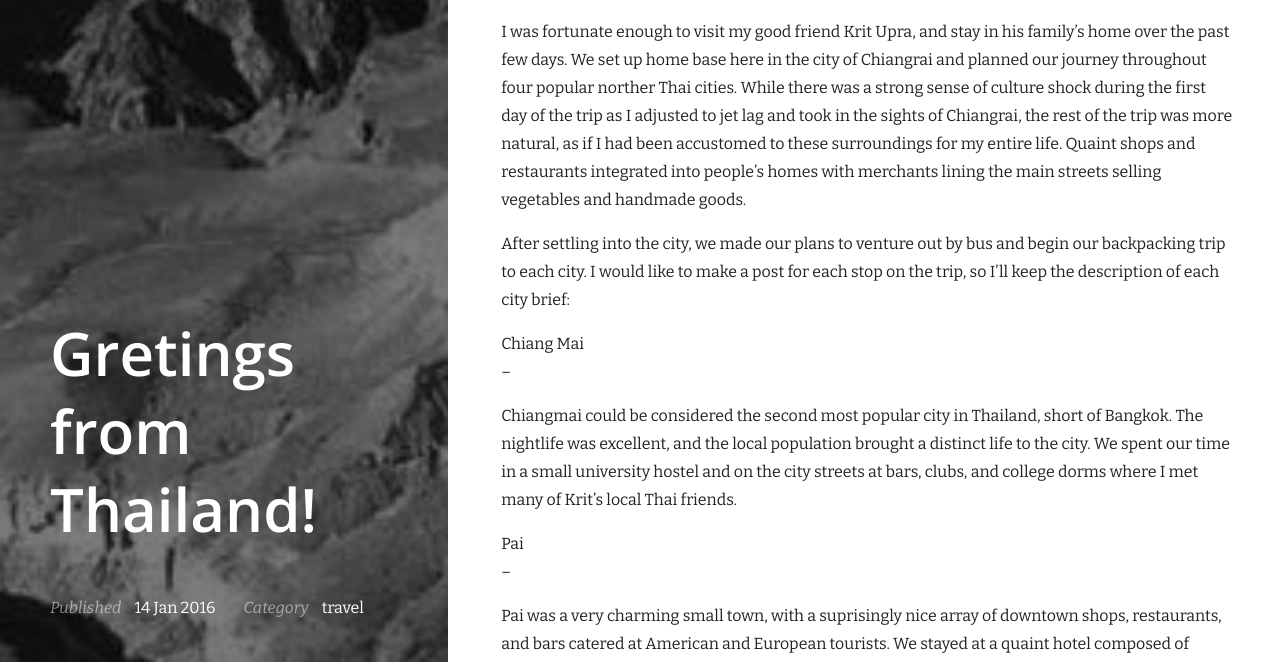
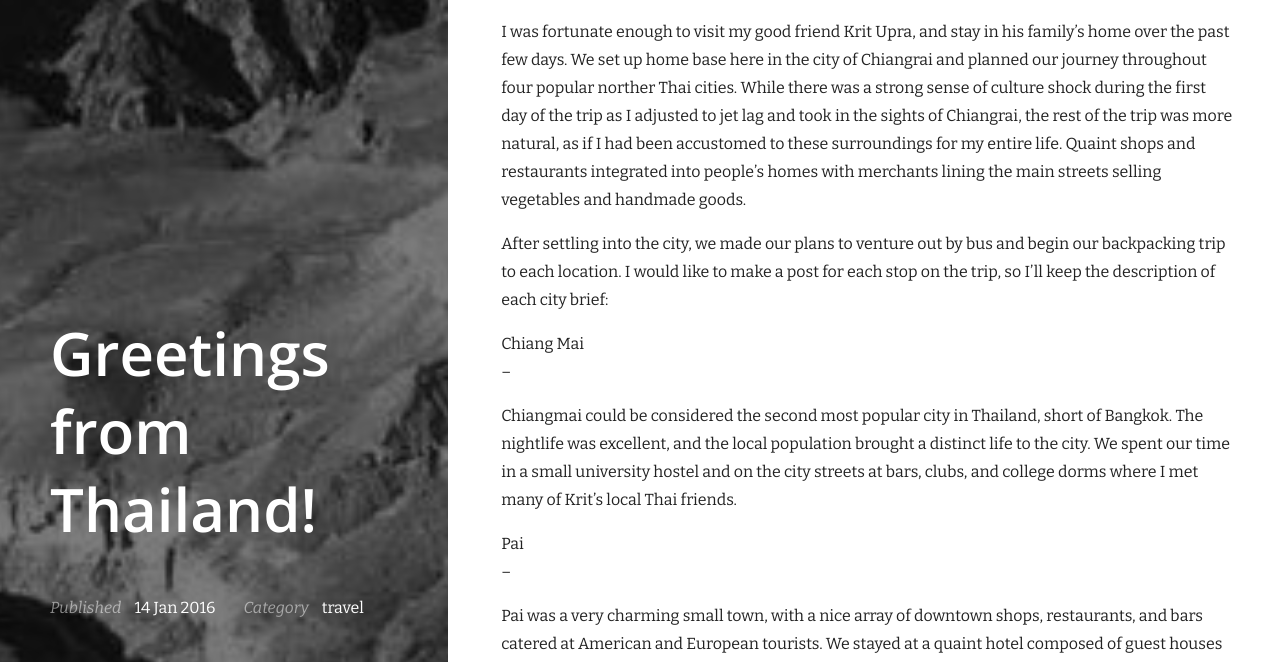
Before and after one commit to jmp3833/blog, a Jekyll site: the page built from _posts/2016-01-14-greetings-from-thailand.md, in a window 1280 px wide. Shown: the part 697-1359 px from the top of the page. Built offline with Jekyll 4.4.1, drawn with Linux system fonts in a browser that asks for light colours; nearby versions of some CDN libraries; Markdown is read by kramdown in place of the engine named in the settings; some of the changed text lies outside the part shown.

Commit message:
Fix all spelling/grammar errors

```diff
--- a/_posts/2016-01-14-greetings-from-thailand.md
+++ b/_posts/2016-01-14-greetings-from-thailand.md
@@ -1,6 +1,6 @@
 ---
 layout: post
-title: "Gretings from Thailand!"
+title: "Greetings from Thailand!"
 date: 2016-01-14 20:00:00
 categories: travel
 featured_image: /images/cover.jpg
@@ -19,7 +19,7 @@ This past week I have been spending time hiking waterfalls, traveling to ancient
 I was fortunate enough to visit my good friend Krit Upra, and stay in his family's home over the past few days. We set up home base here in
 the city of Chiangrai and planned our journey throughout four popular norther Thai cities. While there was a strong sense of culture shock during the first day of the trip as I adjusted to jet lag and took in the sights of Chiangrai, the rest of the trip was more natural, as if I had been accustomed to these surroundings for my entire life. Quaint shops and restaurants integrated into people's homes with merchants lining the main streets selling vegetables and handmade goods.
 
-After settling into the city, we made our plans to venture out by bus and begin our backpacking trip to each city. I would like to make a post for each stop on the trip, so I'll keep the description of each city brief:
+After settling into the city, we made our plans to venture out by bus and begin our backpacking trip to each location. I would like to make a post for each stop on the trip, so I'll keep the description of each city brief:
 
 ### Chiang Mai
 
@@ -30,9 +30,9 @@ Chiangmai could be considered the second most popular city in Thailand, short of
 ### Pai
 --
 
-Pai was a very charming small town, with a suprisingly nice array of downtown shops, restaurants, and bars catered at American and European tourists. We stayed at a quaint hotel composed of guestouses placed on an active rice and livestock farm a few kilometers outside of Pai.
+Pai was a very charming small town, with a nice array of downtown shops, restaurants, and bars catered at American and European tourists. We stayed at a quaint hotel composed of guest houses placed on an active rice and livestock farm a few kilometers outside of Pai.
 
-{% include image.html url="/images/Krit-Father-ATV.jpg" description="Krit's father on a morning ATV expidition in Pai" %}
+{% include image.html url="/images/Krit-Father-ATV.jpg" description="Krit's father on a morning ATV expedition in Pai" %}
 
 --
 
```
